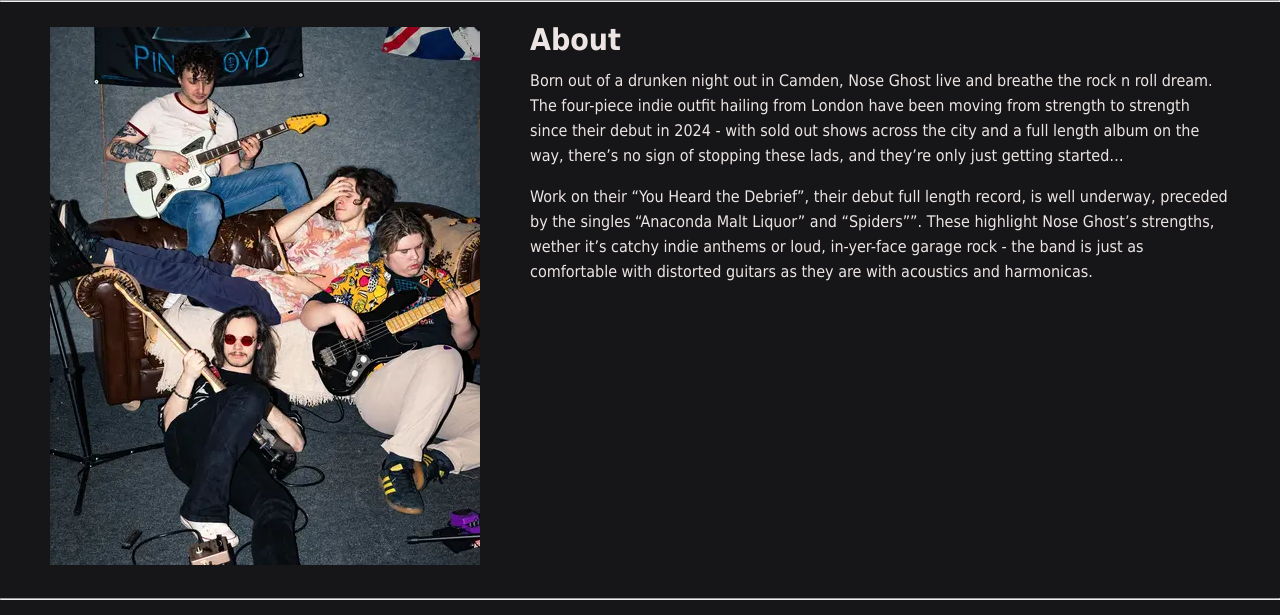
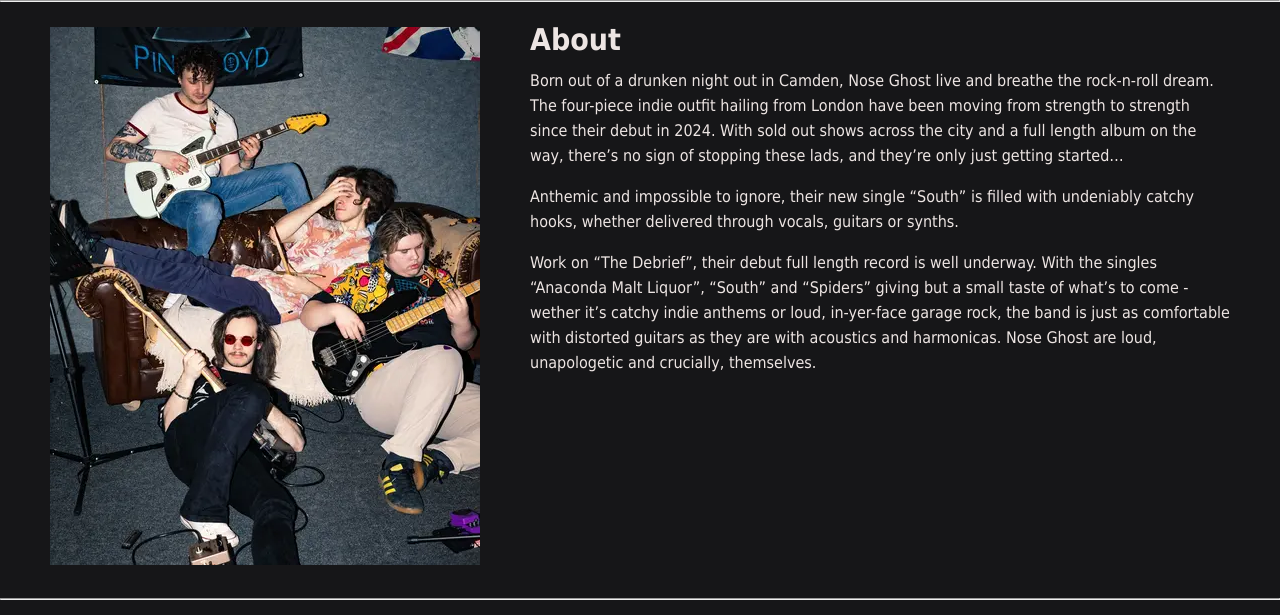
Before and after one commit to ReasonMaster44/Nose-Ghost-website, a Flask app: page /about in a window 1280 px wide. Shown: the part 100-715 px from the top of the page. Run offline with Flask 3, Linux system fonts and the light colour scheme.

Commit message:
Updated bio post South release

```diff
--- a/static/script.js
+++ b/static/script.js
@@ -51,4 +51,15 @@ document.addEventListener("DOMContentLoaded", () => {
             parent.classList.toggle("active");
         });
     }
+
+    const videos_nav_container = document.getElementById("videos-nav");
+    const videos_nav_items = videos_nav_container.querySelectorAll(".nav-item");
+
+    videos_nav_items.forEach(item => {
+        item.addEventListener("click", () => {
+            videos_nav_items.forEach(i => i.classList.remove("selected"));
+            item.classList.add("selected");
+            console.log("Click");
+        });
+    });
 });
--- a/templates/about.html
+++ b/templates/about.html
@@ -42,8 +42,9 @@
 
                 <article>
                     <h2>About</h2>
-                    <p>Born out of a drunken night out in Camden, Nose Ghost live and breathe the rock n roll dream. The four-piece indie outfit hailing from London have been moving from strength to strength since their debut in 2024 - with sold out shows across the city and a full length album on the way, there’s no sign of stopping these lads, and they’re only just getting started…</p>
-                    <p>Work on their “You Heard the Debrief”, their debut full length record, is well underway, preceded by the singles “Anaconda Malt Liquor” and “Spiders””. These highlight Nose Ghost’s strengths, wether it’s catchy indie anthems or loud, in-yer-face garage rock - the band is just as comfortable with distorted guitars as they are with acoustics and harmonicas.</p>
+                    <p>Born out of a drunken night out in Camden, Nose Ghost live and breathe the rock-n-roll dream. The four-piece indie outfit hailing from London have been moving from strength to strength since their debut in 2024. With sold out shows across the city and a full length album on the way, there’s no sign of stopping these lads, and they’re only just getting started…</p>
+                    <p>Anthemic and impossible to ignore, their new single “South” is filled with undeniably catchy hooks, whether delivered through vocals, guitars or synths.</p>
+                    <p>Work on “The Debrief”, their debut full length record is well underway. With the singles “Anaconda Malt Liquor”, “South” and “Spiders” giving but a small taste of what’s to come - wether it’s catchy indie anthems or loud, in-yer-face garage rock, the band is just as comfortable with distorted guitars as they are with acoustics and harmonicas. Nose Ghost are loud, unapologetic and crucially, themselves.</p>
                 </article>
             </div>
 
```
Also changed, not shown: static/styles/videos.css (+8 -0 lines), templates/videos.html (+7 -0 lines).
